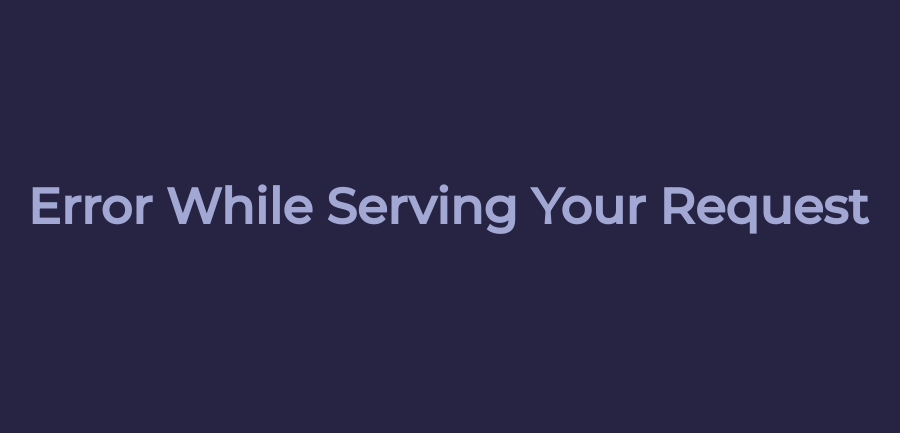
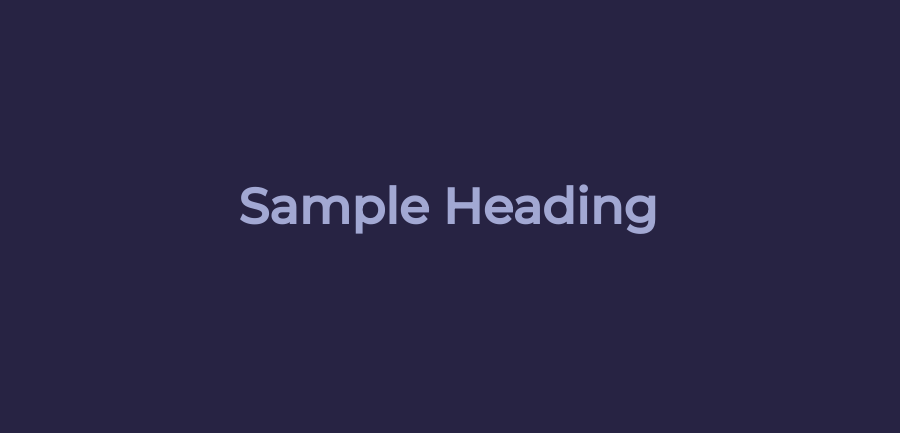
Before and after one commit to RakshitRabugotra/Wishilist-Price-Alert, a Flask app: template templates/error.html in a window 1280 px wide. Shown: the top 433 px of the page, without its empty margins (192-1092 px from the left). Run offline with Flask 3, Linux system fonts and the light colour scheme; the template is opened without the code that fills it: most values are stand-ins (such as "Sample title", 1, 10 or a date in 2020).

Commit message:
Add more dynamic attributes to the page

```diff
--- a/templates/error.html
+++ b/templates/error.html
@@ -1,11 +1,11 @@
 {% extends "layout/default.html" %}
 
 {% block title %}
-Error
+{{ title }}
 {% endblock %}
 
 {% block content%}
-    <h1 class="heading">Error while serving your request</h1>
+    <h1 class="heading">{{heading}}</h1>
     <p class="important">
         {{error}}, Go <a href="/">Home</a>
     </p>
```
